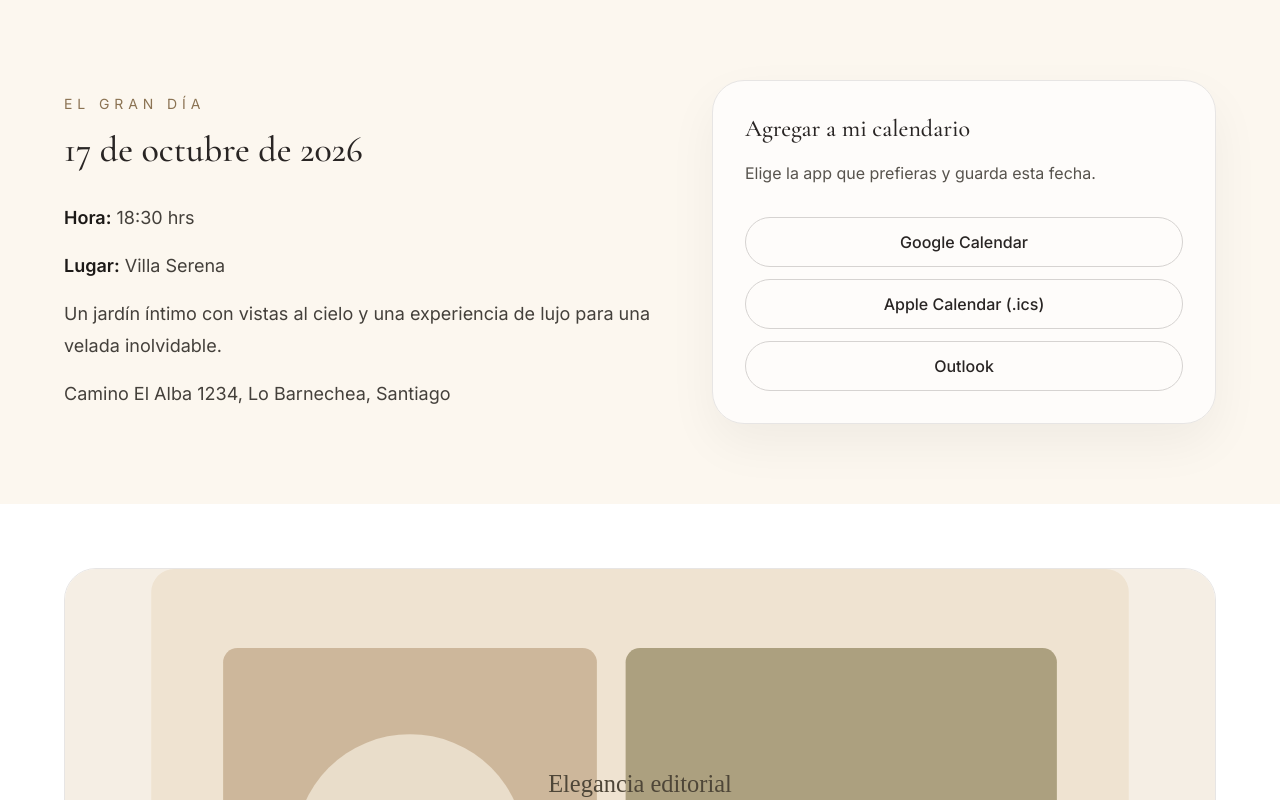
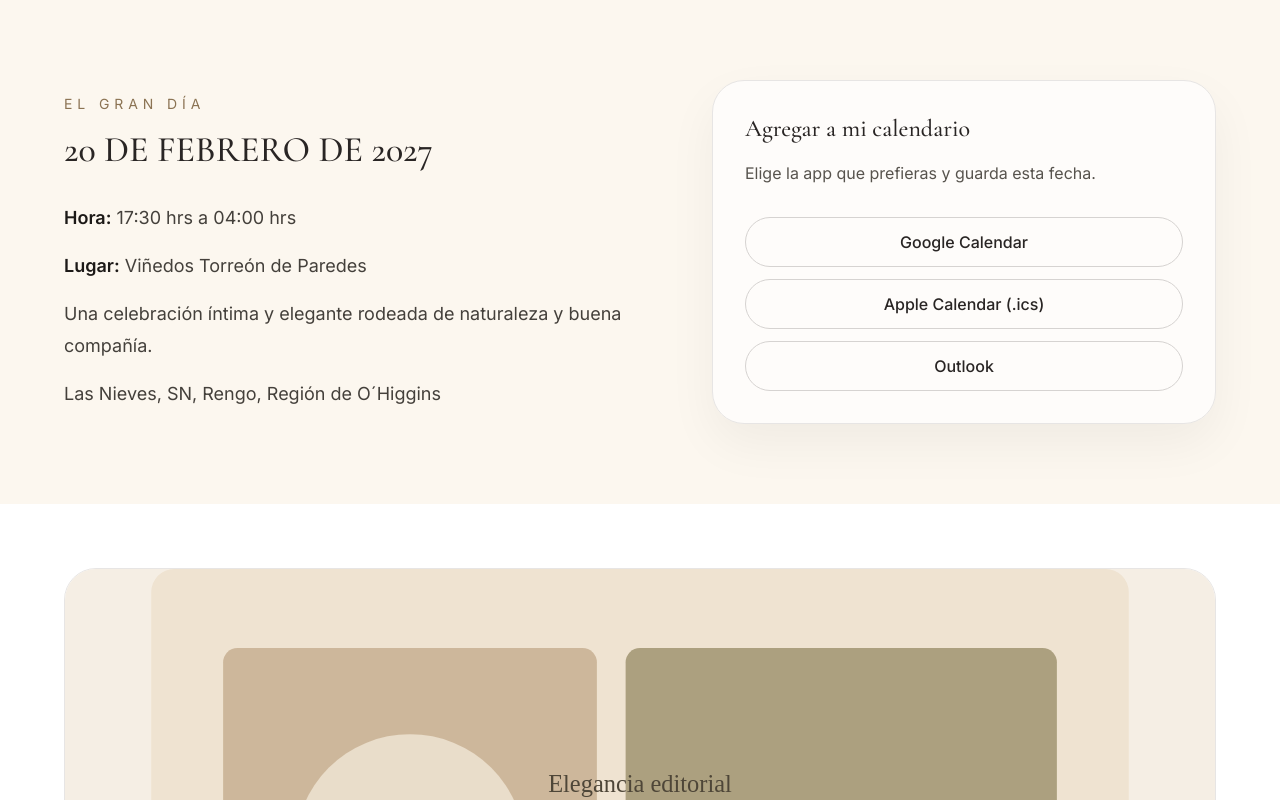
Before and after one commit to joseibietasepulveda/matri, a Next.js app: page / in a window 1280 px wide. Shown: the part 800-1600 px from the top of the page. Built offline with nearby package versions, Linux system fonts and the light colour scheme.

Commit message:
matrimonio Ignacio y Rosario 2

```diff
--- a/src/app/page.tsx
+++ b/src/app/page.tsx
@@ -282,57 +282,6 @@ export default function Home() {
         </div>
       </section>
 
-      <section id="confirmar" className="scroll-mt-12 bg-[#f8f4eb] px-4 py-20 sm:px-6 lg:px-8">
-        <div className="mx-auto max-w-5xl rounded-[2rem] border border-stone-200 bg-white/80 p-8 shadow-[0_20px_50px_rgba(0,0,0,0.05)] sm:p-10">
-          <div className="max-w-2xl">
-            <p className="text-sm uppercase tracking-[0.35em] text-[#8b7353]">Confirmar asistencia</p>
-            <h2 className="mt-4 font-serif text-3xl text-stone-800 sm:text-4xl">Tu presencia es muy importante</h2>
-          </div>
-            <form onSubmit={handleSubmit} className="mt-10 grid gap-6">
-              <div>
-                <label htmlFor="name" className="mb-2 block text-sm font-medium text-stone-700">Nombre</label>
-                <input id="name" value={formData.name} onChange={(event) => setFormData({ ...formData, name: event.target.value })} className="w-full rounded-full border border-stone-300 bg-white px-4 py-3 outline-none ring-0" />
-                {errors.name ? <p className="mt-2 text-sm text-red-600">{errors.name}</p> : null}
-              </div>
-              <div>
-                <label htmlFor="attendance" className="mb-2 block text-sm font-medium text-stone-700">¿Asistirás?</label>
-                <select id="attendance" value={formData.attendance} onChange={(event) => setFormData({ ...formData, attendance: event.target.value as AttendanceValue })} className="w-full rounded-full border border-stone-300 bg-white px-4 py-3 outline-none">
-                  <option value="">Selecciona una opción</option>
-                  <option value="yes">Sí</option>
-                  <option value="no">No</option>
-                </select>
-                {errors.attendance ? <p className="mt-2 text-sm text-red-600">{errors.attendance}</p> : null}
-              </div>
-              <div>
-                <label htmlFor="hasCompanion" className="mb-2 block text-sm font-medium text-stone-700">¿Tienes acompañante?</label>
-                <select id="hasCompanion" value={formData.hasCompanion} onChange={(event) => setFormData({ ...formData, hasCompanion: event.target.value })} className="w-full rounded-full border border-stone-300 bg-white px-4 py-3 outline-none">
-                  <option value="">Selecciona una opción</option>
-                  <option value="yes">Sí</option>
-                  <option value="no">No</option>
-                </select>
-              </div>
-              {showCompanionField ? (
-                <div>
-                  <label htmlFor="companionName" className="mb-2 block text-sm font-medium text-stone-700">Nombre del acompañante</label>
-                  <input id="companionName" value={formData.companionName} onChange={(event) => setFormData({ ...formData, companionName: event.target.value })} className="w-full rounded-full border border-stone-300 bg-white px-4 py-3 outline-none" />
-                  {errors.companionName ? <p className="mt-2 text-sm text-red-600">{errors.companionName}</p> : null}
-                </div>
-              ) : null}
-              <div>
-                <label htmlFor="restrictions" className="mb-2 block text-sm font-medium text-stone-700">Restricciones alimentarias</label>
-                <input id="restrictions" value={formData.restrictions} onChange={(event) => setFormData({ ...formData, restrictions: event.target.value })} className="w-full rounded-full border border-stone-300 bg-white px-4 py-3 outline-none" />
-              </div>
-              <div>
-                <label htmlFor="comments" className="mb-2 block text-sm font-medium text-stone-700">Comentarios</label>
-                <textarea id="comments" value={formData.comments} onChange={(event) => setFormData({ ...formData, comments: event.target.value })} rows={4} className="w-full rounded-[1.5rem] border border-stone-300 bg-white px-4 py-3 outline-none" />
-              </div>
-              <button type="submit" className="w-full rounded-full bg-[#6f7957] px-5 py-3 font-semibold text-white transition hover:opacity-90 sm:w-auto">
-                Confirmar asistencia
-              </button>
-              {submitted ? <p className="text-sm font-medium text-[#6f7957]">Gracias, tu respuesta fue recibida. Pronto la confirmaremos por correo o WhatsApp.</p> : null}
-            </form>
-        </div>
-      </section>
 
       <section id="recuerdos" className={`scroll-mt-12 px-4 py-20 sm:px-6 lg:px-8 ${isAfterWedding ? 'bg-[#f8f4eb]' : 'bg-[#fcf7ef]'}`}>
         <div className="mx-auto max-w-5xl rounded-[2rem] border border-stone-200 bg-white/80 p-10 text-center shadow-[0_20px_50px_rgba(0,0,0,0.05)]">
--- a/src/data/wedding.ts
+++ b/src/data/wedding.ts
@@ -1,20 +1,19 @@
 export const weddingConfig = {
   coupleName: "Rosario & Ignacio",
-  weddingDate: "2026-10-17T18:30:00",
-  weddingDateLabel: "17 de octubre de 2026",
-  weddingTime: "18:30 hrs",
-  venueName: "Villa Serena",
-  venueAddress: "Camino El Alba 1234, Lo Barnechea, Santiago",
-  venueDescription: "Un jardín íntimo con vistas al cielo y una experiencia de lujo para una velada inolvidable.",
+  weddingDate: "2027-02-20T17:30:00-03:00",
+  weddingDateLabel: "20 DE FEBRERO DE 2027",
+  weddingTime: "17:30 hrs a 04:00 hrs",
+  venueName: "Viñedos Torreón de Paredes",
+  venueDescription: "Una celebración íntima y elegante rodeada de naturaleza y buena compañía.",
+  venueAddress: "Las Nieves, SN, Rengo, Región de O´Higgins",
   googleMapsUrl:
-    "https://www.google.com/maps/search/?api=1&query=Villa+Serena+Lo+Barnechea+Santiago",
-  wazeUrl:
-    "https://waze.com/ul?q=Villa%20Serena%20Lo%20Barnechea%20Santiago&navigate=yes",
+    "https://www.google.com/maps/place/Vi%C3%B1edos+Torreon+de+Paredes/@-34.4061997,-70.8292092,17z/data=!3m1!4b1!4m6!3m5!1s0x96649f96102a6f6b:0xb78cd14d8f2d81ef!8m2!3d-34.4062042!4d-70.8266343!16s%252Fg%252F11xfx8d9p?hl=es-cl&entry=ttu&g_ep=EgoyMDI2MDcxNC4wIKXMDSoASAFQAw%3D%3D",
+  wazeUrl: "https://waze.com/ul?q=Vi%C3%B1edos+Torreon+de+Paredes&Rengo%2C+Regi%C3%B3n+de+O%E2%80%99Higgins&navigate=yes",
   calendarTitle: "Matrimonio Rosario & Ignacio",
-  calendarDescription: "Celebración de boda en Villa Serena",
-  calendarLocation: "Villa Serena, Lo Barnechea, Santiago",
-  calendarStartDate: "20261017T183000",
-  calendarEndDate: "20261017T230000",
+  calendarDescription: "Matrimonio en Rengo",
+  calendarLocation: "Viñedos Torreón de Paredes, Rengo, Región de O´Higgins",
+  calendarStartDate: "20270220T173000",
+  calendarEndDate: "20270221T040000",
   calendarFile: "/rosario-ignacio.ics",
   spotifyPlaylistUrl: "https://open.spotify.com/playlist/37i9dQZF1DXcBWIGoYBM5M?si=74f0b9909843472d",
   sharedAlbumUrl: "https://drive.google.com/drive/folders/1ABC123xyz",
@@ -22,27 +21,27 @@ export const weddingConfig = {
   whatsappContactUrl: "https://wa.me/56912345678?text=Hola%2C%20necesito%20coordinar%20transporte%20para%20el%20matrimonio.",
   hotels: [
     {
-      name: "Hotel Cumbres",
-      distance: "8 min",
-      description: "Una stay de diseño sobrio y servicio impecable para quienes prefieren comodidad y discreción.",
+      name: "Hotel Ontiveros",
+      distance: "25 min",
+      description: "Ideal para quienes buscan comodidad y acceso sencillo al evento.",
       url: "https://www.example.com/hotel-cumbres",
     },
     {
-      name: "The Olive House",
-      distance: "12 min",
-      description: "Elegancia atemporal, jardines y vistas, ideal para una estancia tranquila antes del evento.",
+      name: "Hotel Viña Casa Silva",
+      distance: "20 min",
+      description: "Una opción elegante y tranquila para disfrutar de la zona.",
       url: "https://www.example.com/the-olive-house",
     },
     {
-      name: "Casa de Altura",
-      distance: "15 min",
-      description: "Un retiro boutique perfecto para quienes buscan una experiencia tranquila y refinada.",
+      name: "Hotel Boutique Santa Teresita",
+      distance: "20 min",
+      description: "Perfecto para una estadía íntima y acogedora cerca del matrimonio.",
       url: "https://www.example.com/casa-de-altura",
     },
   ],
-  dressCode: "Tenida formal.",
-  dressNotes: ["Traje oscuro o tonos tierra", "Accesorios discretos", "Elegancia en todos los detalles"],
-  formEndpoint: "/api/confirm",
-  gratitudeText: "Estamos muy felices de celebrar este día junto a ustedes.",
-  footerSignature: "Rosario & Ignacio",
+  dressCode: "Tenida formal",
+formEndpoint: "/api/confirm",
+dressNotes: [],
+gratitudeText: "Estamos muy felices de celebrar este día junto a ustedes.",
+footerSignature: "Rosario & Ignacio",
 };
```
